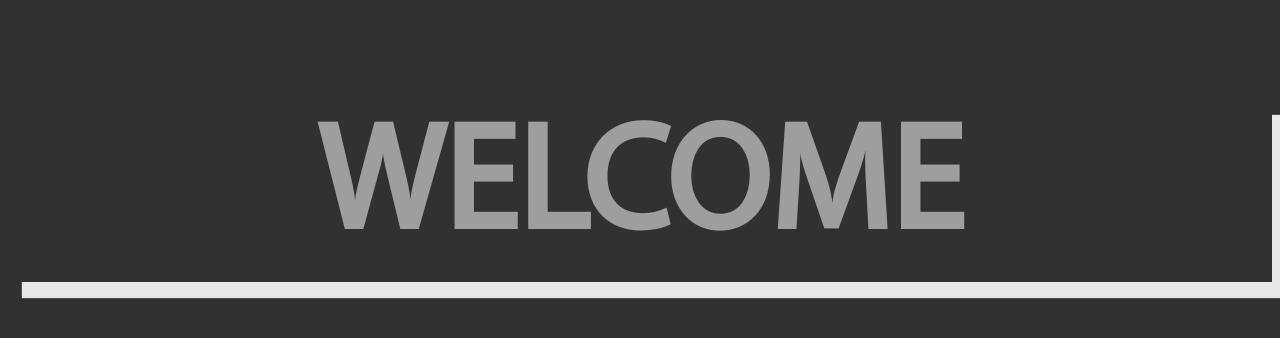
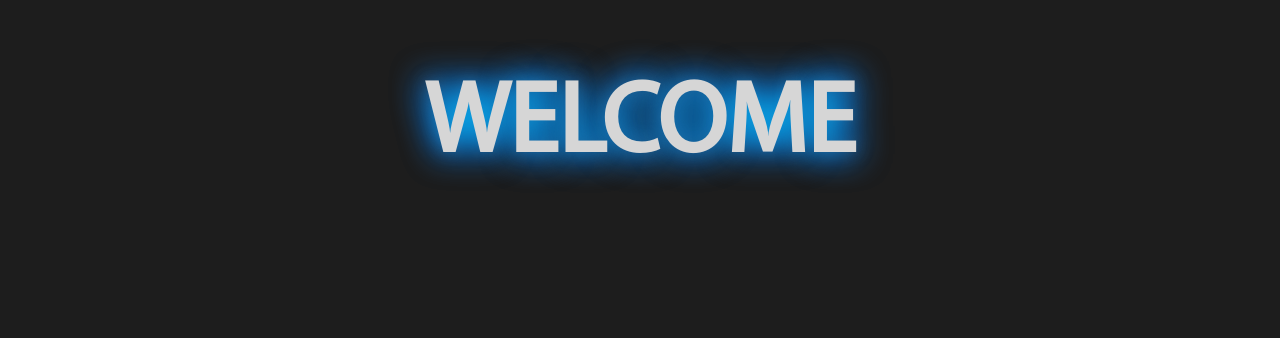
Before and after one commit to pinklittleman/poggers, a plain HTML site: page index.html in a window 1280 px wide. Drawn offline with Linux system fonts and the light colour scheme.

Commit message:
Update index.html

```diff
--- a/index.html
+++ b/index.html
@@ -15,15 +15,19 @@
   src: url('Myriad Pro.ttf');
 }
   h1{
-    font-size: 150px;
+    text-align: center;
+    display: flex;
+    justify-content: center;
+    top: 50px;
+    font-size: 100px;
     font-family: myFirstFont;
-    color:#9E9E9E;
+    color:#d6d6d6;
     text-align: center;
-    box-shadow: #e7e7e7 15px 15px 1px 1px;
+    text-shadow: 0px 0px 35px rgb(0, 247, 255), 0px 0px 35px rgb(4, 0, 255), 0px 0px 15px rgb(59, 59, 59);
 
 }
   body {
-    background-color: #313131;
+    background-color: #1d1d1d;
 }
   </style>
 </html>
```
